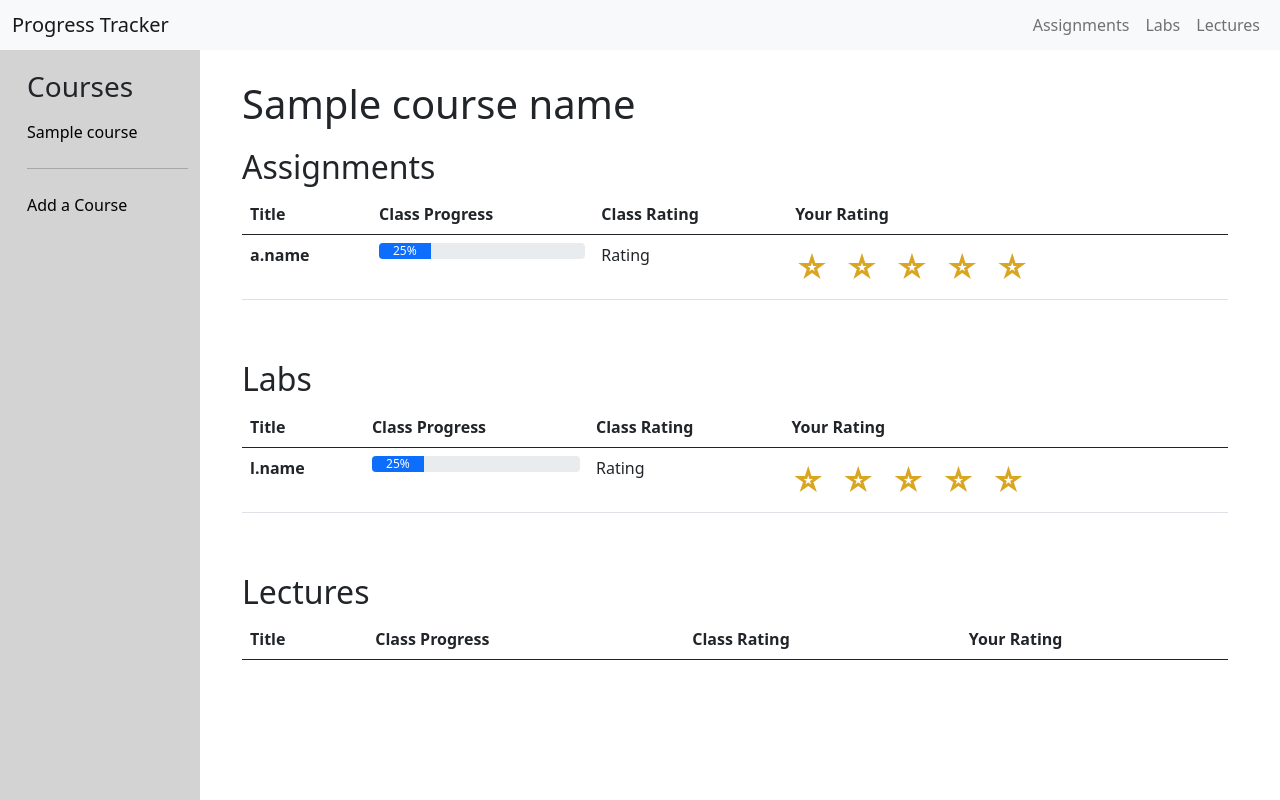
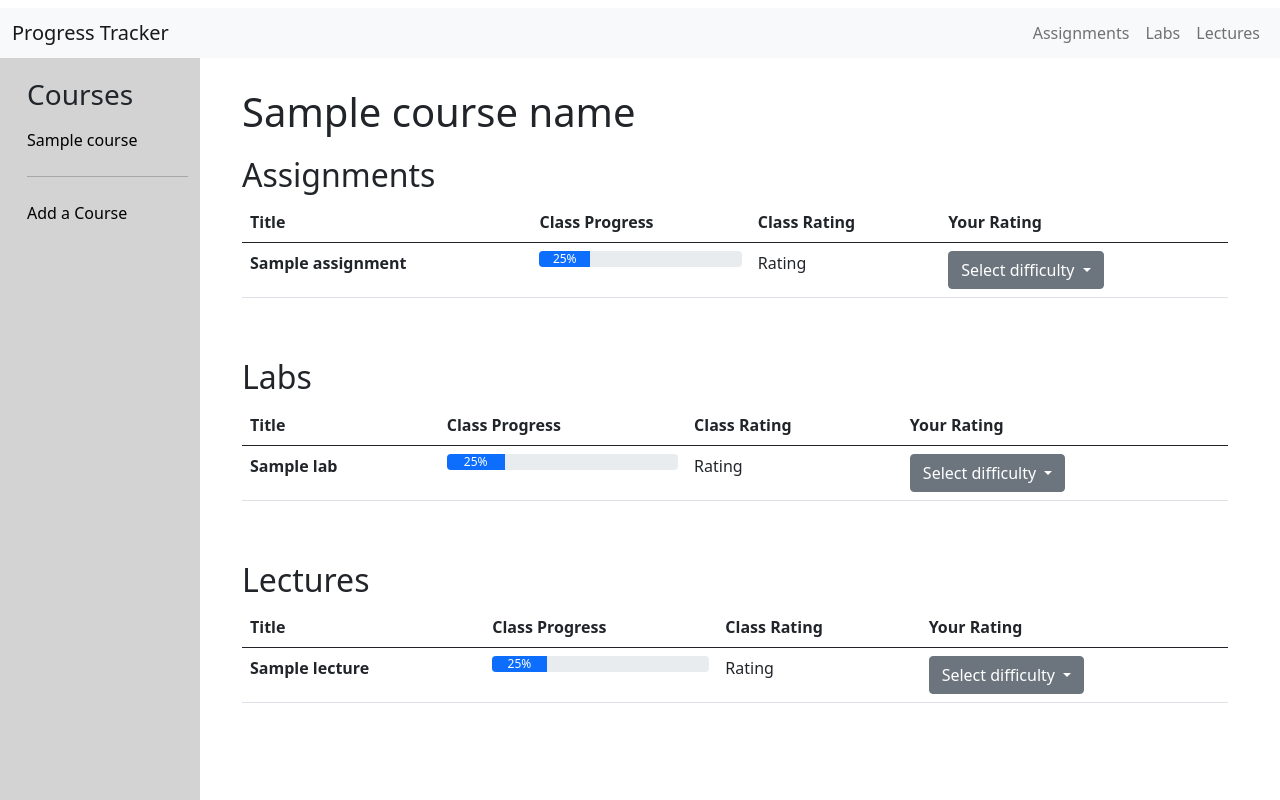
Before and after one commit to annegu/TravelBud, a Flask app: template templates/coursePage.html in a window 1280 px wide. Run offline with Flask 2, Linux system fonts and the light colour scheme; the template is opened without the code that fills it: most values are stand-ins (such as "Sample title", 1, 10 or a date in 2020); lists and menus that the app fills with data are empty; some libraries are stand-ins or nearby versions.

Commit message:
Update coursePage.html

```diff
--- a/templates/coursePage.html
+++ b/templates/coursePage.html
@@ -5,11 +5,12 @@
     <title>Sookeong's Marvelous Idea</title>
     <link rel="stylesheet" href="https://cdn.jsdelivr.net/npm/bootstrap@5.0.0-beta1/dist/css/bootstrap.min.css" integrity="sha384-giJF6kkoqNQ00vy+HMDP7azOuL0xtbfIcaT9wjKHr8RbDVddVHyTfAAsrekwKmP1" crossorigin="anonymous">
     <link rel="stylesheet" href="static/style.css" />
+</head>
+<body>
+    <script src="https://code.jquery.com/jquery-3.3.1.slim.min.js" integrity="sha384-q8i/X+965DzO0rT7abK41JStQIAqVgRVzpbzo5smXKp4YfRvH+8abtTE1Pi6jizo" crossorigin="anonymous"></script>
+    <script src="https://cdnjs.cloudflare.com/ajax/libs/popper.js/1.14.3/umd/popper.min.js" integrity="sha384-ZMP7rVo3mIykV+2+9J3UJ46jBk0WLaUAdn689aCwoqbBJiSnjAK/l8WvCWPIPm49" crossorigin="anonymous"></script>
+    <script src="https://stackpath.bootstrapcdn.com/bootstrap/4.1.3/js/bootstrap.min.js" integrity="sha384-ChfqqxuZUCnJSK3+MXmPNIyE6ZbWh2IMqE241rYiqJxyMiZ6OW/JmZQ5stwEULTy" crossorigin="anonymous"></script>
 
-    <script src="{{url_for('static', filename='home.js')}}"></script>
-</head>
-
-<body>
     <!-- Side Nav Bar -->
     <nav class = "navbar-fixed-left">
         <div class="container-fluid">
@@ -17,8 +18,9 @@
                 <a class="navbar-brand" href="#"></a>
             </div>
         <h3>Courses</h3>
+        <ul class="nav navbar-nav">
 
-        <ul class="nav navbar-nav">
+
             {%for c in Courses %}
 
             {% if courseName == c %}<li class="nav-item active">{%endif%}
@@ -35,10 +37,11 @@
          </ul>
         </div>
     </nav>
+    <h1 id="title">  </h1>
 
     <div id="content">
         <!-- Top Nav Bar -->
-        <nav class="navbar sticky-top navbar-expand-md navbar-light bg-light">
+<nav class = "navbar sticky-top navbar-expand-md navbar-light bg-light">
   <div class="container-fluid">
       <div class="navbar-header">
           <a class="navbar-brand active" href="/">Progress Tracker</a>
@@ -58,7 +61,6 @@
    </ul>
   </div>
 </nav>
-    </div>
 <div class="main">
   <div class="container-fluid">
       <h1 class="page-title">{{courseName}}</h1>
@@ -74,10 +76,11 @@
             </tr>
           </thead>
           <tbody>
+
             {% if Assignments %}
               {%for a in Assignments %}
             <tr>
-                        <th scope="row">a.name</th>
+              <th scope="row">{{a.name}}</th>
               <td>
                   <div class="progress">
                       <div class="progress-bar" role="progressbar" style="width: 25%" aria-valuenow="25" aria-valuemin="0" aria-valuemax="100">25%</div>
@@ -85,13 +88,21 @@
               </td>
               <td>Rating</td>
               <td>
-                            <div class="stars" data-rating="0">
-                                <span class="star">&nbsp;</span>
-                                <span class="star">&nbsp;</span>
-                                <span class="star">&nbsp;</span>
-                                <span class="star">&nbsp;</span>
-                                <span class="star">&nbsp;</span>
+               <!---->
+                <div class="dropdown">
+                    <button class="btn btn-secondary dropdown-toggle" type="button" id="dropdownMenuButton" data-toggle="dropdown" aria-haspopup="true" aria-expanded="false">
+                      Select difficulty
+                    </button>
+                    <div class="dropdown-menu" aria-labelledby="dropdownMenuButton">
+                        <a class="dropdown-item" href="{{url_for('rate', curCourse = courseName , assType = 'ass', assNum = loop.index0, rating = 5 )}}">Very Difficult</a>
+                        <a class="dropdown-item" href="{{url_for('rate', curCourse = courseName , assType = 'ass', assNum = loop.index0, rating = 4 )}}">Difficult</a>
+                        <a class="dropdown-item" href="{{url_for('rate', curCourse = courseName , assType = 'ass', assNum = loop.index0, rating = 3 )}}">Neutral</a>
+                        <a class="dropdown-item" href="{{url_for('rate', curCourse = courseName , assType = 'ass', assNum = loop.index0, rating = 2 )}}">Easy</a>
+                        <a class="dropdown-item" href="{{url_for('rate', curCourse = courseName , assType = 'ass', assNum = loop.index0, rating = 1 )}}">Very Easy</a>
                     </div>
+                  </div>
+
+                  <!---->
               </td>
             </tr>
               {%endfor%}
@@ -115,7 +126,7 @@
             {% if Labs %}
             {%for l in Labs %}
             <tr>
-                        <th scope="row">l.name</th>
+              <th scope="row">{{l.name}}</th>
               <td>
                   <div class="progress">
                       <div class="progress-bar" role="progressbar" style="width: 25%" aria-valuenow="25" aria-valuemin="0" aria-valuemax="100">25%</div>
@@ -123,12 +134,15 @@
               </td>
               <td>Rating</td>
               <td>
-                            <div class="stars" data-rating="0">
-                                <span class="star">&nbsp;</span>
-                                <span class="star">&nbsp;</span>
-                                <span class="star">&nbsp;</span>
-                                <span class="star">&nbsp;</span>
-                                <span class="star">&nbsp;</span>
+                <button class="btn btn-secondary dropdown-toggle" type="button" id="dropdownMenuButton" data-toggle="dropdown" aria-haspopup="true" aria-expanded="false">
+                    Select difficulty
+                </button>
+                <div class="dropdown-menu" aria-labelledby="dropdownMenuButton">
+                    <a class="dropdown-item" href="{{url_for('rate', curCourse = courseName , assType = 'lab', assNum = loop.index0, rating = 5 )}}">Very Difficult</a>
+                    <a class="dropdown-item" href="{{url_for('rate', curCourse = courseName , assType = 'lab', assNum = loop.index0, rating = 4 )}}">Difficult</a>
+                    <a class="dropdown-item" href="{{url_for('rate', curCourse = courseName , assType = 'lab', assNum = loop.index0, rating = 3 )}}">Neutral</a>
+                    <a class="dropdown-item" href="{{url_for('rate', curCourse = courseName , assType = 'lab', assNum = loop.index0, rating = 2 )}}">Easy</a>
+                    <a class="dropdown-item" href="{{url_for('rate', curCourse = courseName , assType = 'lab', assNum = loop.index0, rating = 1 )}}">Very Easy</a>
                 </div>
               </td>
             </tr>
@@ -150,10 +164,10 @@
             </tr>
           </thead>
           <tbody>
-                    {% if Course%}
-                    {%for i in range(Course.numLectures) %}
+            {% if Lectures %}
+            {%for i in Lectures %}
             <tr>
-                        <th scope="row">Lecture {{i}}</th>
+              <th scope="row">{{i.name}}</th>
               <td>
                   <div class="progress">
                       <div class="progress-bar" role="progressbar" style="width: 25%" aria-valuenow="25" aria-valuemin="0" aria-valuemax="100">25%</div>
@@ -161,12 +175,15 @@
               </td>
               <td>Rating</td>
               <td>
-                            <div class="stars" data-rating="0">
-                                <span class="star">&nbsp;</span>
-                                <span class="star">&nbsp;</span>
-                                <span class="star">&nbsp;</span>
-                                <span class="star">&nbsp;</span>
-                                <span class="star">&nbsp;</span>
+                <button class="btn btn-secondary dropdown-toggle" type="button" id="dropdownMenuButton" data-toggle="dropdown" aria-haspopup="true" aria-expanded="false">
+                    Select difficulty
+                </button>
+                <div class="dropdown-menu" aria-labelledby="dropdownMenuButton">
+                    <a class="dropdown-item" href="{{url_for('rate', curCourse = courseName , assType = 'lec', assNum = i, rating = 5 )}}">Very Difficult</a>
+                    <a class="dropdown-item" href="{{url_for('rate', curCourse = courseName , assType = 'lec', assNum = i, rating = 4 )}}">Difficult</a>
+                    <a class="dropdown-item" href="{{url_for('rate', curCourse = courseName , assType = 'lec', assNum = i, rating = 3 )}}">Neutral</a>
+                    <a class="dropdown-item" href="{{url_for('rate', curCourse = courseName , assType = 'lec', assNum = i, rating = 2 )}}">Easy</a>
+                    <a class="dropdown-item" href="{{url_for('rate', curCourse = courseName , assType = 'lec', assNum = i, rating = 1 )}}">Very Easy</a>
                 </div>
               </td>
             </tr>
@@ -174,6 +191,8 @@
             {%endif%}
           </tbody>
       </table>
+
+  </div>
 </div>
     </div>
 </body>
```
Lines whose indentation alone changed are shown as unchanged.
